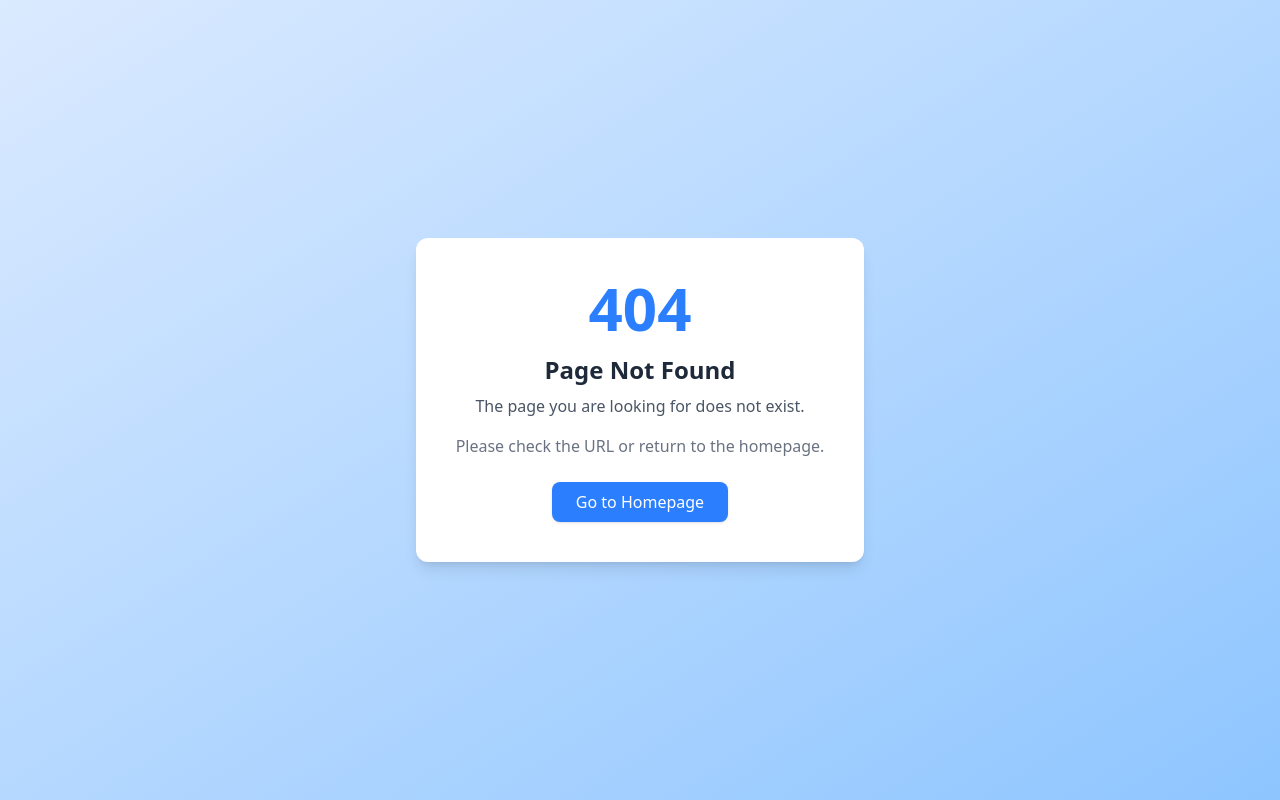
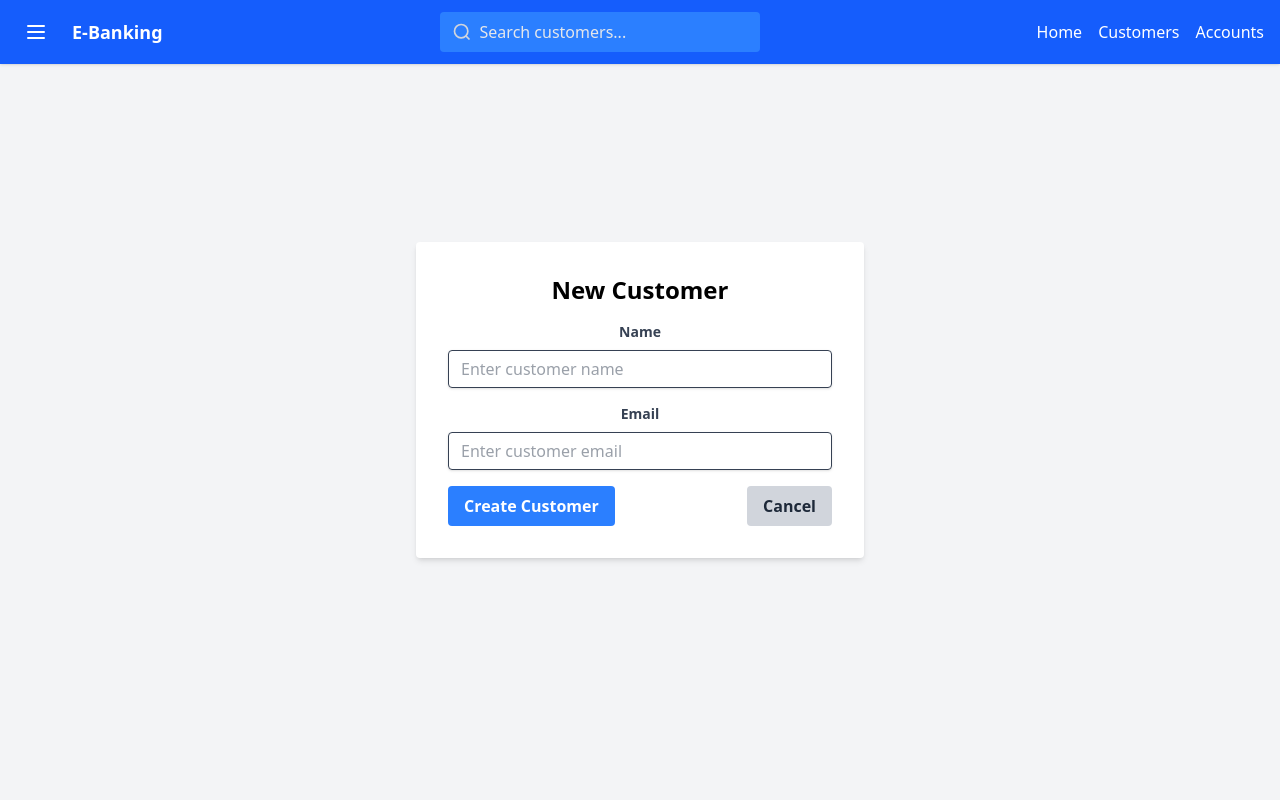
Before and after one commit to abdelileh-lou/ebanking-frontend, a React (Vite) app: page /customers/newCustomer in a window 1280 px wide. Before the commit this address had no page. Built offline with nearby package versions, Linux system fonts and the light colour scheme.

Commit message:
create a new component and modifie in another component

```diff
--- a/src/App.jsx
+++ b/src/App.jsx
@@ -2,6 +2,7 @@ import React from "react";
 import "./App.css";
 import Navbars from "./Components/Navbars";
 import Customers from "./Components/Customers/Customers";
+import NewCustomer from "./Components/Customers/NewCustomer";
 import NotFound from "./pages/NotFound";
 import { Routes, Route } from "react-router-dom";
 import "./index.css";
@@ -27,6 +28,15 @@ function App() {
         }
       />
       <Route path="*" element={<NotFound />} />
+      <Route
+        path="/customers/newCustomer"
+        element={
+          <>
+            <Navbars />
+            <NewCustomer />
+          </>
+        }
+      />
       {/* Add more routes as needed */}
     </Routes>
   );
--- /dev/null
+++ b/src/Components/Customers/NewCustomer.jsx
@@ -0,0 +1,49 @@
+import React from "react";
+
+export default function NewCustomer() {
+  return (
+    <div className="flex items-center justify-center w-screen min-h-screen bg-gray-100">
+      <form className="bg-white p-8 rounded shadow-md w-full max-w-md">
+        <h1 className="text-2xl font-bold mb-4 text-center">New Customer</h1>
+
+        <div className="mb-4">
+          <label className="block text-gray-700 text-sm font-bold mb-2">
+            Name
+          </label>
+          <input
+            type="text"
+            className="shadow appearance-none border rounded w-full py-2 px-3 text-gray-700 leading-tight focus:outline-none focus:shadow-outline"
+            placeholder="Enter customer name"
+          />
+        </div>
+
+        <div className="mb-4">
+          <label className="block text-gray-700 text-sm font-bold mb-2">
+            Email
+          </label>
+          <input
+            type="email"
+            className="shadow appearance-none border rounded w-full py-2 px-3 text-gray-700 leading-tight focus:outline-none focus:shadow-outline"
+            placeholder="Enter customer email"
+          />
+        </div>
+
+        <div className="flex items-center justify-between">
+          <button
+            className="bg-blue-500 hover:bg-blue-700 text-white font-bold py-2 px-4 rounded focus:outline-none focus:shadow-outline"
+            type="submit"
+          >
+            Create Customer
+          </button>
+          <button
+            className="bg-gray-300 hover:bg-gray-400 text-gray-800 font-bold py-2 px-4 rounded focus:outline-none focus:shadow-outline"
+            type="button"
+            onClick={() => window.history.back()}
+          >
+            Cancel
+          </button>
+        </div>
+      </form>
+    </div>
+  );
+}
--- a/src/Components/Navbars.jsx
+++ b/src/Components/Navbars.jsx
@@ -4,6 +4,7 @@ import NavbarSearch from "./search/NavbarSearch";
 
 export default function Navbars() {
   const [searchQuery, setSearchQuery] = useState("");
+  const [showMenu, setShowMenu] = useState(false); // 👈 pour gérer l'affichage du menu
 
   return (
     <>
@@ -11,8 +12,11 @@ export default function Navbars() {
         <div className="w-full m-0 p-0 px-4">
           <div className="flex items-center justify-between h-16 w-full m-0 p-0">
             {/* Left: Menu Icon and Brand */}
-            <div className="flex items-center space-x-4">
-              <button className="p-2 rounded hover:bg-blue-700 focus:outline-none">
+            <div className="relative flex items-center space-x-4">
+              <button
+                className="p-2 rounded hover:bg-blue-700 focus:outline-none"
+                onClick={() => setShowMenu(!showMenu)} // 👈 Toggle menu
+              >
                 <svg
                   className="h-6 w-6"
                   fill="none"
@@ -27,8 +31,22 @@ export default function Navbars() {
                   />
                 </svg>
               </button>
+
+              {/* Menu Dropdown */}
+              {showMenu && (
+                <ul className="absolute top-12 left-0 bg-white text-black shadow-lg rounded-md z-50 w-40">
+                  <li className="px-4 py-2 hover:bg-gray-100 cursor-pointer">
+                    <Link to="/customers/newCustomer">New Customer</Link>
+                  </li>
+                  <li className="px-4 py-2 hover:bg-gray-100 cursor-pointer">
+                    <Link to="/customers">View Customers</Link>
+                  </li>
+                </ul>
+              )}
+
               <span className="font-bold text-lg">E-Banking</span>
             </div>
+
             {/* Center: Search */}
             <div className="flex-1 flex justify-center relative">
               <div className="relative w-full max-w-xs">
@@ -54,7 +72,8 @@ export default function Navbars() {
                 />
               </div>
             </div>
-            {/*Links */}
+
+            {/* Links */}
             <div className="flex items-center space-x-4">
               <Link to="/" className="hover:text-blue-200">
                 Home
@@ -69,6 +88,7 @@ export default function Navbars() {
           </div>
         </div>
       </nav>
+
       <NavbarSearch query={searchQuery} />
     </>
   );
```
